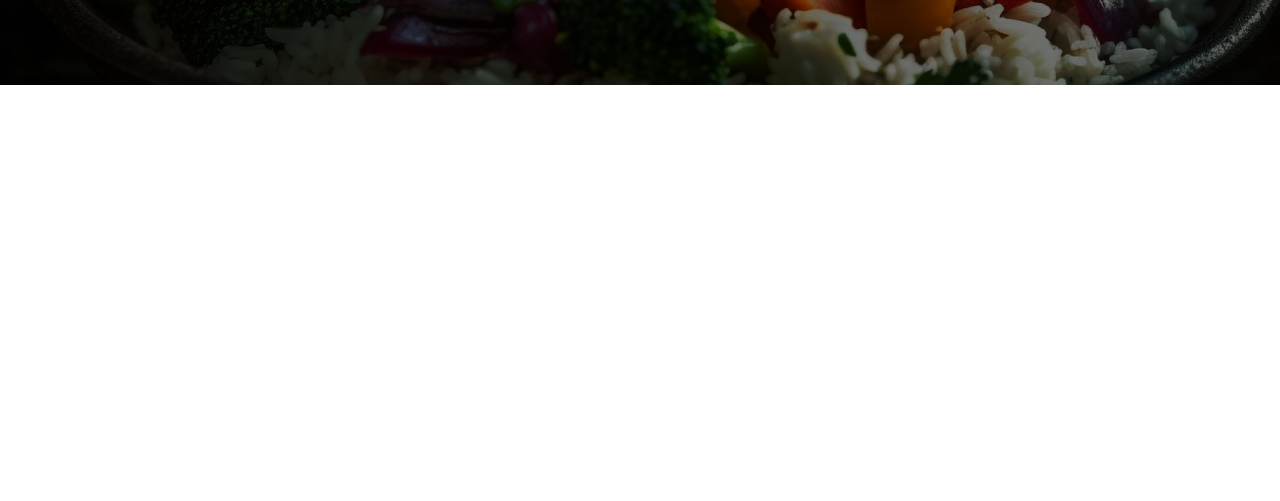
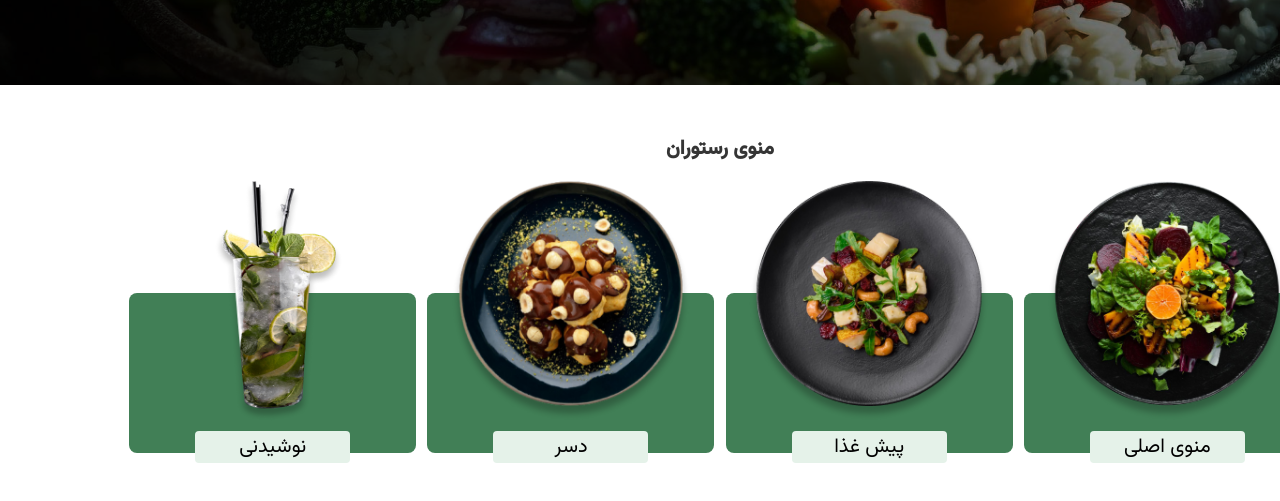
Before and after one commit to Amirhosein-ardani/Tarkhineh, a website: page index.html in a window 1280 px wide. Shown: the part 369-870 px from the top of the page. Before the commit the page ends 800 px from the top, so only its background shows below. Drawn offline with Linux system fonts and the light colour scheme.

Commit message:
end menu

```diff
--- a/index.html
+++ b/index.html
@@ -233,11 +233,30 @@
             </ul>
           </nav>
           <div class="slide">
-               <img src="./images/picture/Slider.png" alt="photo">
-               <h1>تجربه غذای سالم و گیاهی به سبک ترخینه</h1>
-               <button>سفارش انلاین غذا</button>
+            <img src="./images/picture/Slider.png" alt="photo" />
+            <h1>تجربه غذای سالم و گیاهی به سبک ترخینه</h1>
+            <button>سفارش انلاین غذا</button>
           </div>
         </header>
+        <h3>منوی رستوران</h3>
+      </div>
+      <div class="content container">
+          <div class="box">
+               <img src="./images/picture/image.png" alt="">
+               <button>منوی اصلی </button>
+          </div>
+          <div class="box">
+               <img src="./images/picture/image2.png" alt="">
+               <button>پیش غذا </button>
+          </div>
+          <div class="box">
+               <img src="./images/picture/image3.png" alt="">
+               <button>دسر </button>
+          </div>
+          <div class="box">
+               <img src="./images/picture/image4.png" alt="">
+               <button>نوشیدنی </button>
+          </div>
       </div>
     </main>
   </body>
--- a/sass/_object.scss
+++ b/sass/_object.scss
@@ -1,3 +1,3 @@
-.container{
-     padding: 108px 37px;
+.container {
+  padding: 108px 38px;
 }
--- a/sass/style.scss
+++ b/sass/style.scss
@@ -12,6 +12,7 @@ $with: #e5f2e9;
 }
 body {
   font-family: vazir-medium;
+  direction: rtl;
   main {
     .hero {
       header {
@@ -64,6 +65,46 @@ body {
           }
         }
       }
+      h3 {
+        width: 100%;
+        height: fit-content;
+        font-family: vazir-medium;
+        font-size: 20px;
+        color: $black;
+        @include flex(center, center);
+        margin-top: 48px;
+        margin-bottom: 20px;
+      }
+    }
+  }
+  .content {
+    @include flex(space-evenly,center);
+
+    .box {
+      width: 287px;
+      height: 160px;
+      border-radius: 8px;
+      flex-direction: column;
+      @include flex(flex-end, center);
+      background-color: $green;
+
+      img {
+        width: 240px;
+        height: 240px;
+      }
+
+      button {
+        width: 155px;
+        height: 48px;
+        border-radius: 4px;
+        background-color: $with;
+        font-family: vazir-regular;
+        font-size: 20px;
+        @include flex(center, flex-end);
+        position: relative;
+        top: 10px;
+        border: none;
+      }
     }
   }
 }
```
Also changed, not shown: images/picture/image.jpg (added), images/picture/image.png (added), images/picture/image2.png (added), images/picture/image3.png (added), images/picture/image4.png (added), style/style.css, 1 other file.
